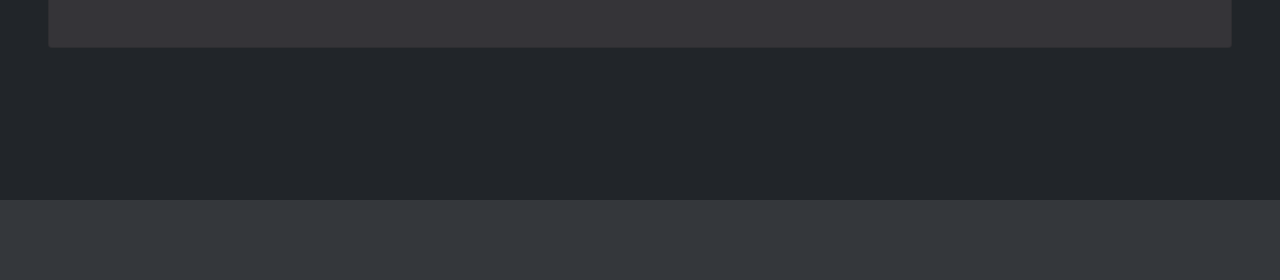
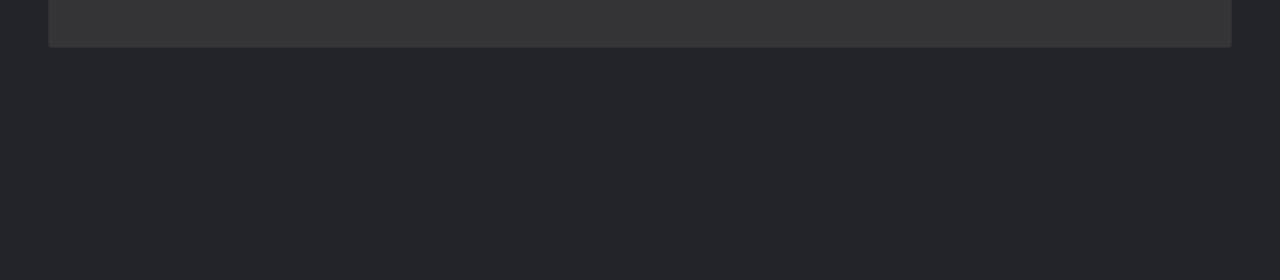
Before and after one commit to marianidchenko/canvas, a Django app: template templates/product_details.html in a window 1280 px wide. Shown: the part 606-886 px from the top of the page. Before the commit the page ends 806 px from the top, so only its background shows below. Run offline with Django 3.2, Linux system fonts and the light colour scheme; the template is opened without the code that fills it, so the values that code supplies are empty.

Commit message:
patched style on view detials page

```diff
--- a/templates/base.html
+++ b/templates/base.html
@@ -9,7 +9,7 @@
     <meta name="viewport" content="width=device-width, initial-scale=1">
     <title>Title</title>
 </head>
-<body>
+<body class="bg-dark">
 <nav class="navbar navbar-expand-lg navbar-dark bg-dark">
     <div class="container">
         <a class="navbar-brand" href="{% url 'index' %}">
--- a/templates/product_details.html
+++ b/templates/product_details.html
@@ -1,6 +1,6 @@
 {% extends 'base.html' %}
 {% block page_content %}
-    <span class="d-block p-2 bg-dark text-white" style="height:90vh">
+    <span class="d-block p-2 text-white" style="height:100vh">
         <div class="card mb-3 d-flex flex-col" style="margin:40px; min-height:65vh; background-color:#353438">
       <div class="row g-0">
         <div class="col-md-4 p-4">
```
